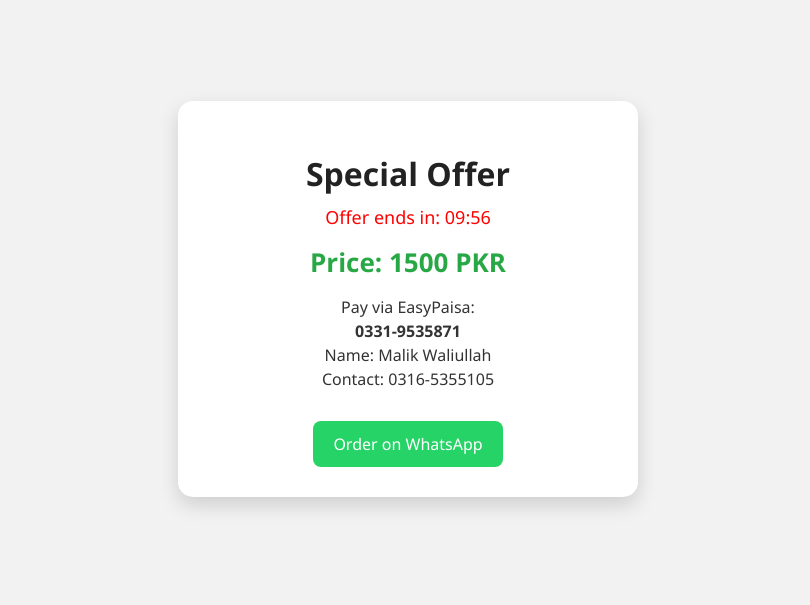
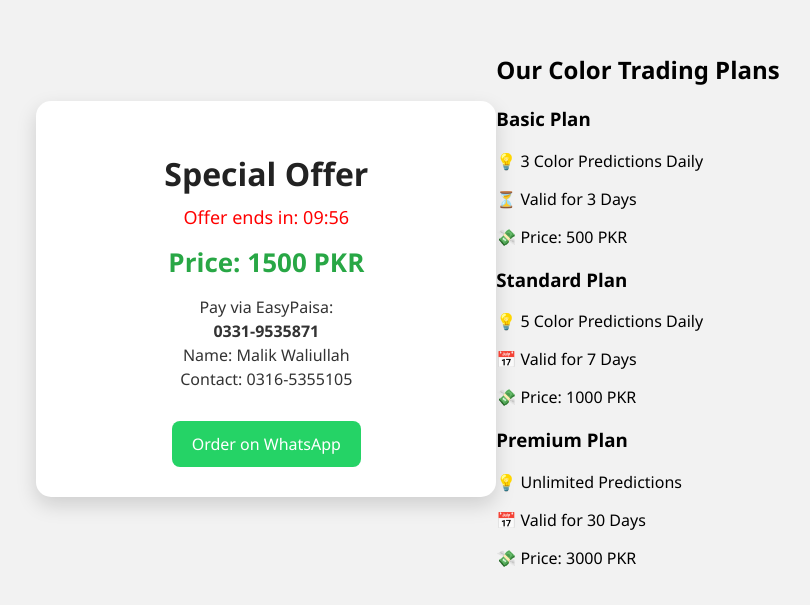
Before and after one commit to malik00609/Invest-Trading, a plain HTML site: page index.html in a window 1280 px wide. Shown: the part 101-706 px from the top of the page, without its empty margins (232-1042 px from the left). Drawn offline with Linux system fonts and the light colour scheme.

Commit message:
Update index.html

```diff
--- a/index.html
+++ b/index.html
@@ -99,3 +99,26 @@
   </script>
 </body>
 </html>
+<div class="plans">
+  <h2 style="text-align:center; margin: 40px 0 20px;">Our Color Trading Plans</h2>
+  <div class="plan-cards">
+    <div class="plan-card">
+      <h3>Basic Plan</h3>
+      <p>💡 3 Color Predictions Daily</p>
+      <p>⏳ Valid for 3 Days</p>
+      <p>💸 Price: 500 PKR</p>
+    </div>
+    <div class="plan-card">
+      <h3>Standard Plan</h3>
+      <p>💡 5 Color Predictions Daily</p>
+      <p>📅 Valid for 7 Days</p>
+      <p>💸 Price: 1000 PKR</p>
+    </div>
+    <div class="plan-card">
+      <h3>Premium Plan</h3>
+      <p>💡 Unlimited Predictions</p>
+      <p>📅 Valid for 30 Days</p>
+      <p>💸 Price: 3000 PKR</p>
+    </div>
+  </div>
+</div>
```
